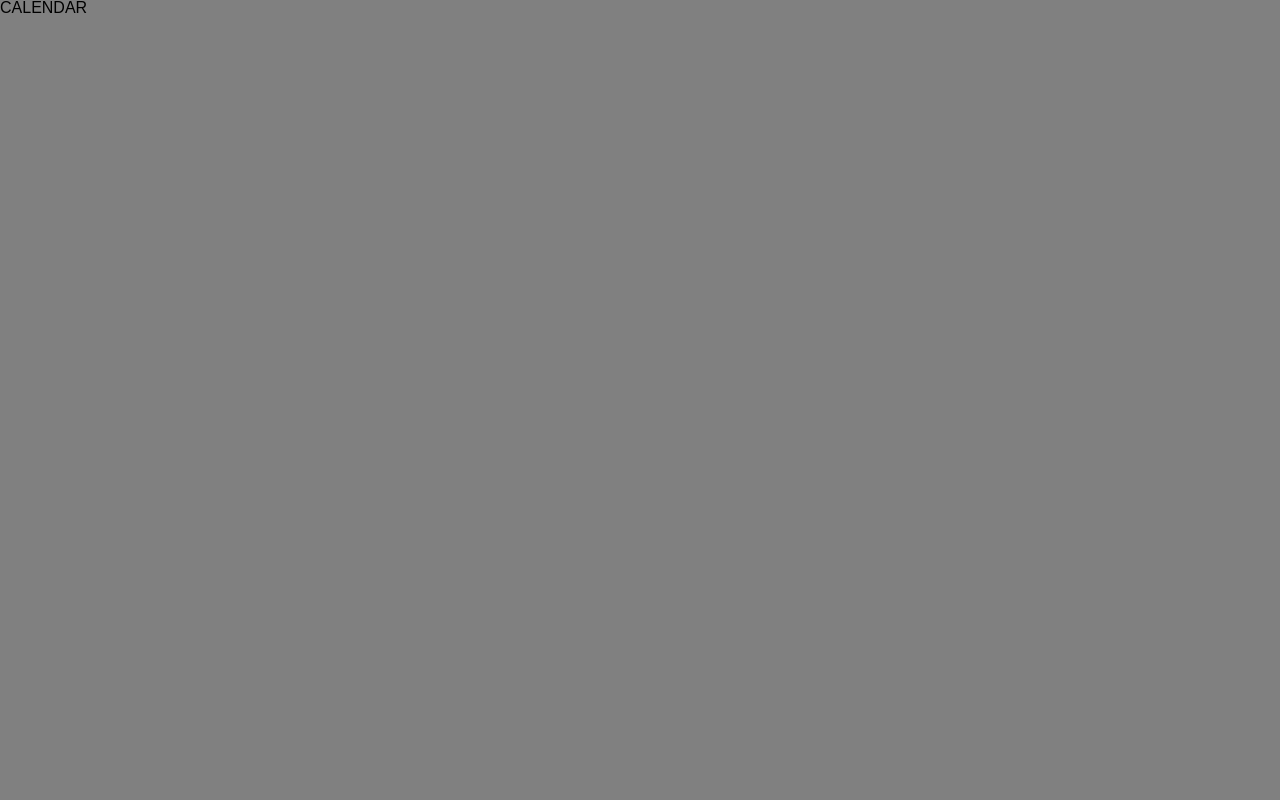
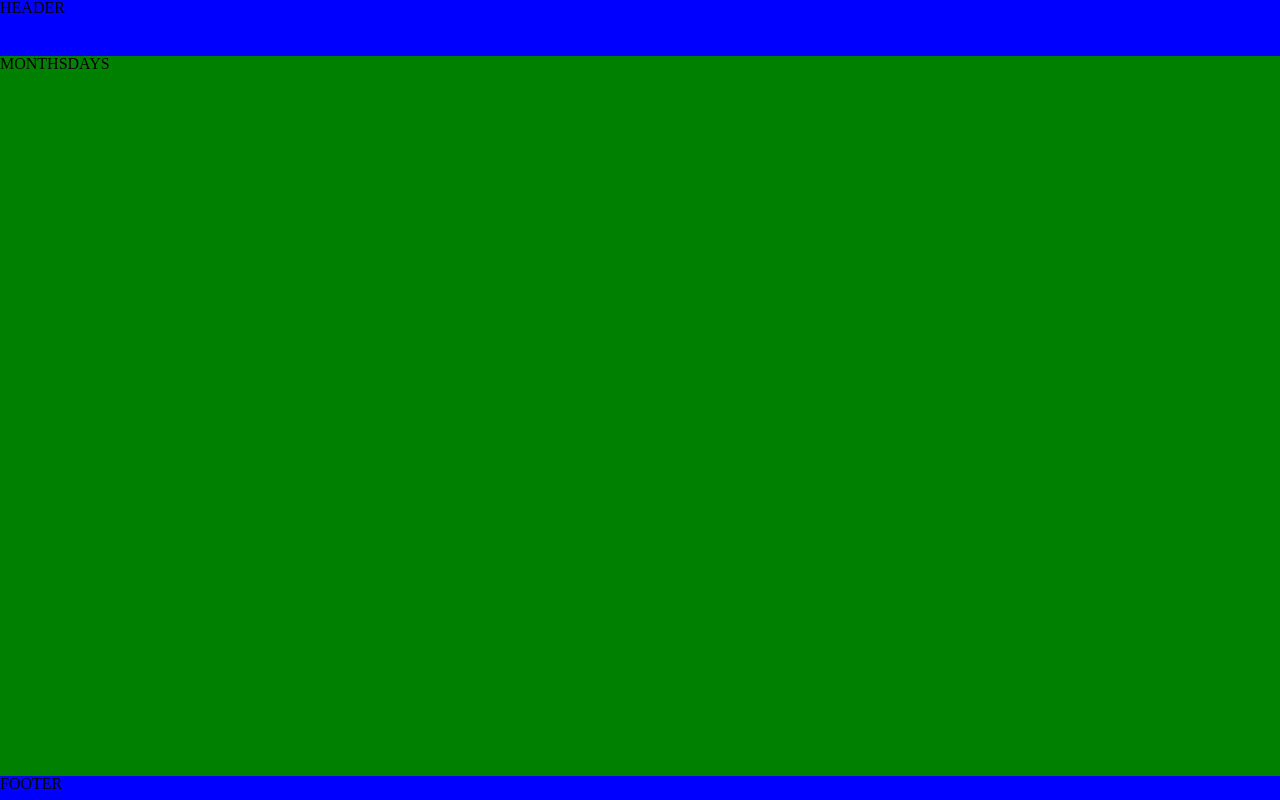
Before and after one commit to AlexandrosFytilis/calendar_app, a React (Create React App) app in the folder client/: page / in a window 1280 px wide. Built offline with nearby package versions, Linux system fonts and the light colour scheme.

Commit message:
Setup components

```diff
--- a/client/src/Components/Calendar.js
+++ b/client/src/Components/Calendar.js
@@ -1,16 +1,22 @@
 import React from "react";
 import styled from "styled-components";
+import { Content } from "./Content";
+import { Header } from "./Header";
+import { Footer } from "./Footer";
 
 export const Calendar = () => {
     return (
         <Wrapper>
-            <p>CALENDAR</p>
+            <Header />
+            <Content />
+            <Footer />
         </Wrapper>
     );
   };
 
-  const Wrapper = styled.div`
+const Wrapper = styled.div`
     display: flex;
+    flex-direction: column;
     width: 100%;
     min-height: 100vh;
     background-color: gray;
--- /dev/null
+++ b/client/src/Components/Content.js
@@ -0,0 +1,20 @@
+import React from "react";
+import styled from "styled-components";
+import { Month } from "./Months";
+import { Days } from "./Days";
+
+export const Content = () => {
+    return (
+        <Wrapper>
+            <Month />
+            <Days />
+        </Wrapper>
+    );
+  };
+
+const Wrapper = styled.div`
+  display: flex;
+  background: green;
+
+  height: 90vh;
+`;
--- /dev/null
+++ b/client/src/Components/Footer.js
@@ -0,0 +1,17 @@
+import React from "react";
+import styled from "styled-components";
+
+export const Footer = () => {
+    return (
+        <Wrapper>
+            FOOTER
+        </Wrapper>
+    );
+  };
+
+const Wrapper = styled.div`
+    display: flex;
+    background: blue;
+
+    height: 3vh;
+`;
--- /dev/null
+++ b/client/src/Components/Header.js
@@ -0,0 +1,17 @@
+import React from "react";
+import styled from "styled-components";
+
+export const Header = () => {
+    return (
+        <Wrapper>
+            HEADER
+        </Wrapper>
+    );
+  };
+
+  const Wrapper = styled.div`
+  display: flex;
+  background: blue;
+
+  height: 7vh;
+`;
--- /dev/null
+++ b/client/src/Components/Months.js
@@ -0,0 +1,8 @@
+import React from "react";
+import styled from "styled-components";
+
+export const Month = () => {
+    return (
+        <div> MONTHS </div>
+    );
+  };
```
